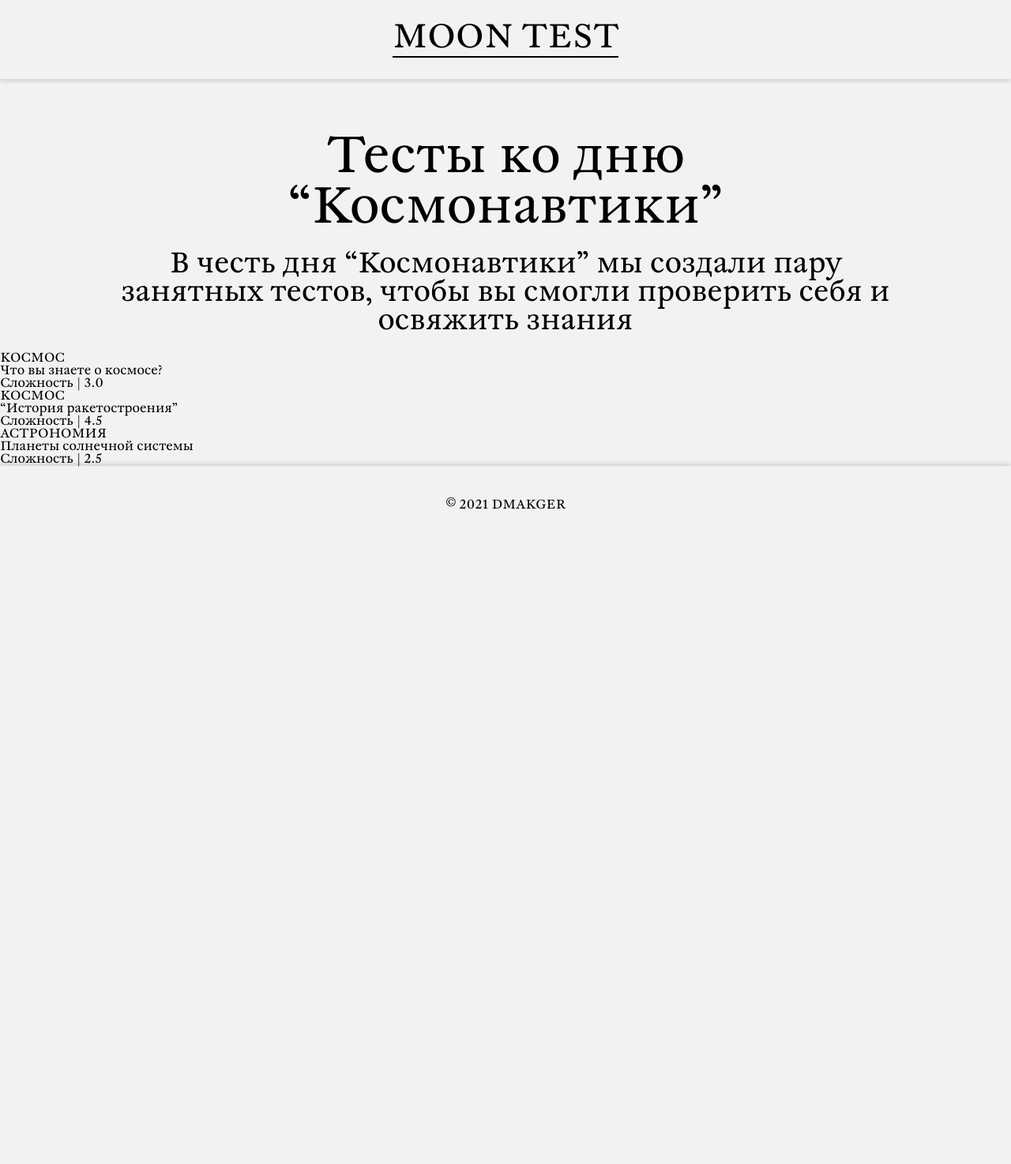
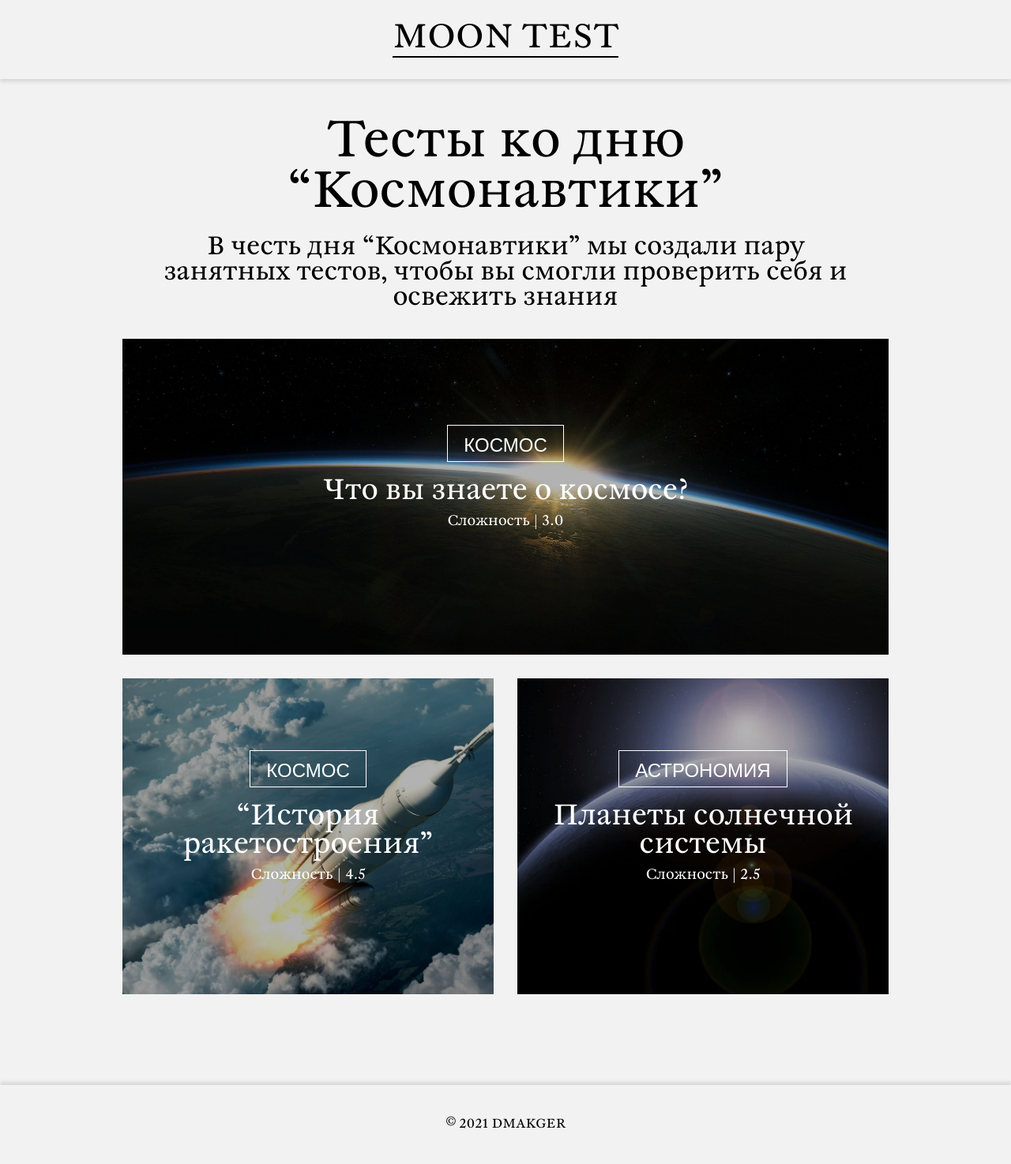
Before and after one commit to dmakger/TestWeb, a Django app: page / in a window 1280 px wide. Shown: the whole page at 79% size. Before the commit the page ends 645 px from the top, so only its background shows below. Run offline with Django 3.2, Linux system fonts and the light colour scheme.

Commit message:
Доделал стартовую страницу

```diff
--- a/moon_test/moon_test/moon_test_app/static/css/base.css
+++ b/moon_test/moon_test/moon_test_app/static/css/base.css
@@ -6,7 +6,7 @@
 *, *::before, *::after{
     margin: 0;
     padding: 0;
-    box-sizing: border-box;
+    /*box-sizing: border-box;*/
 }
 
 body{
--- a/moon_test/moon_test/moon_test_app/static/css/home.css
+++ b/moon_test/moon_test/moon_test_app/static/css/home.css
@@ -1,8 +1,15 @@
+@font-face {
+    font-family: 'Basic';
+    src: url(../fonts/basic.otf);
+}
+
 .text{
     max-width: 1000px;
     display: flex;
     flex-direction: column;
-    margin: 70px auto 20px;
+    justify-content: center;
+    align-items: center;
+    margin: 50px auto 20px;
 }
 
 .text p.title{
@@ -12,6 +19,90 @@
 }
 
 .text p.subtitle{
-    font-size: 36px;
+    font-size: 32px;
     text-align: center;
+    max-width: 900px;
 }
+
+
+
+.tests{
+    max-width: 1000px;
+    display: flex;
+    flex-direction: column;
+    margin: auto;
+    margin-bottom: 100px;
+}
+
+.row{
+    display: flex;
+    width: 100%
+}
+
+ .shadow{
+    background: rgba(0, 0, 0, 0.3);
+    width: 100%;
+    height: 400px;
+
+    display: flex;
+    flex-direction: column;
+    align-items: center;
+    justify-content: center;
+
+    transition: ease 0.25s;
+}
+
+.shadow:hover{
+	background: rgba(0, 0, 0, 0.5);
+	transition: ease 0.3s;
+}
+
+.test{
+    width: 100%;
+    height: 400px;
+
+    display: flex;
+    align-items: center;
+    justify-content: center;
+
+    text-align: center;
+    color: #fff;
+    margin: 15px;
+}
+
+.test-1{
+    background-image: url(../img/1.jpg);
+    background-repeat: no-repeat;
+    background-size: cover;
+}
+
+.test-2{
+    background-image: url(../img/2.jpg);
+    background-repeat: no-repeat;
+    background-size: cover;
+}
+
+.test-3{
+    background-image: url(../img/3.jpg);
+    background-repeat: no-repeat;
+    background-size: cover;
+}
+
+.test p.tag{
+	font-family: 'Basic', sans-serif;
+	font-size: 24px;
+	border: 1px solid #fff;
+	padding: 7px 20px 5px;
+	margin-bottom: 20px;
+}
+
+.test p.title{
+	font-size: 36px;
+	/*margin-bottom: 40px;*/
+	margin-bottom: 10px;
+}
+
+.test p.difficult{
+	font-size: 18px;
+	margin-bottom: 50px;
+}
--- a/moon_test/moon_test/moon_test_app/templates/moon_test_app/home.html
+++ b/moon_test/moon_test/moon_test_app/templates/moon_test_app/home.html
@@ -9,38 +9,44 @@
         <p class="title">Тесты ко дню “Космонавтики”</p>
         <p class="subtitle">
             В честь дня “Космонавтики” мы создали пару занятных
-            тестов, чтобы вы смогли проверить себя и освяжить
+            тестов, чтобы вы смогли проверить себя и освежить
             знания
         </p>
     </div>
     <div class="tests">
-        <div class="test-1">
-            <div class="content">
-                <div class="tag">
-                    <p>КОСМОС</p>
+
+        <div class="row">
+
+            <a class="test test-1">
+                <div class="shadow">
+                    <p class='tag'>КОСМОС</p>
+                    <p class="title">Что вы знаете о космосе?</p>
+                    <p class="difficult">Сложность | 3.0</p>
                 </div>
-                <div class="title">Что вы знаете о космосе?</div>
-                <div class="difficult">Сложность | 3.0</div>
-            </div>
+            </a>
+
         </div>
-        <div class="test-2">
-            <div class="content">
-                <div class="tag">
-                    <p>КОСМОС</p>
+
+        <div class="row">
+
+            <a class="test test-2">
+                <div class="shadow">
+                    <p class="tag">КОСМОС</p>
+                    <p class="title">“История ракетостроения”</p>
+                    <p class="difficult">Сложность | 4.5</p>
                 </div>
-                <div class="title">“История ракетостроения”</div>
-                <div class="difficult">Сложность | 4.5</div>
-            </div>
+            </a>
+
+            <a class="test test-3">
+                <div class="shadow">
+                    <p class="tag">АСТРОНОМИЯ</p>
+                    <p class="title">Планеты солнечной системы</p>
+                    <p class="difficult">Сложность | 2.5</p>
+                </div>
+            </a>
+
         </div>
-        <div class="test-3">
-            <div class="content">
-                <div class="tag">
-                    <p>АСТРОНОМИЯ</p>
-                </div>
-                <div class="title">Планеты солнечной системы</div>
-                <div class="difficult">Сложность | 2.5</div>
-            </div>
-        </div>
+
     </div>
 {% endblock %}
 
```
Also changed, not shown: moon_test/moon_test/moon_test_app/static/home.css (deleted, +0 -56 lines), moon_test/moon_test/moon_test_app/static/home.html (deleted, +0 -56 lines), moon_test/moon_test/moon_test_app/static/fonts/basic.otf (added), moon_test/moon_test/moon_test_app/static/img/2.jpg (renamed from moon_test/moon_test/moon_test_app/static/img/запуск ракеты.jpg), moon_test/moon_test/moon_test_app/static/img/3.jpg (added), 1 other file.
